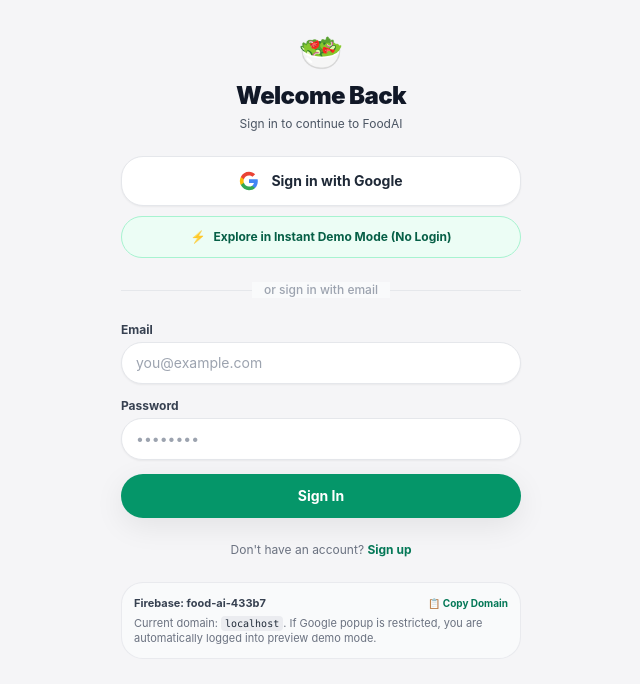
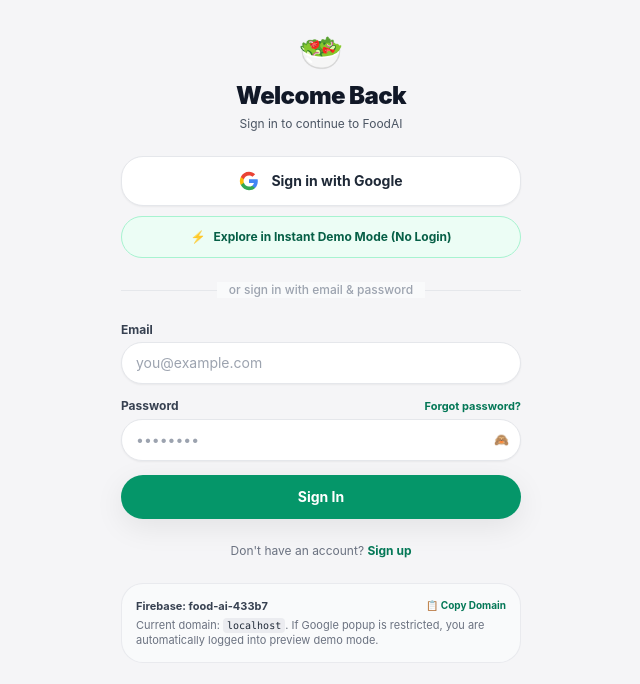
Before and after one commit to Naresh63-hub/foodai, a React (Vite) app: page /login in a window 1280 px wide. Shown: the top 684 px of the page, without its empty margins (319-959 px from the left). Built offline with nearby package versions, Linux system fonts and the light colour scheme; no server answers; the HTML template or start-up script is replaced by a standard one.

Commit message:
feat: enhance login with Google fallback, email, password visibility, and reset

```diff
--- a/src/contexts/AuthContext.tsx
+++ b/src/contexts/AuthContext.tsx
@@ -6,6 +6,7 @@
   signOut as firebaseSignOut,
   onAuthStateChanged,
   signInWithPopup,
+  sendPasswordResetEmail,
 } from 'firebase/auth'
 import { auth, googleProvider } from '../config/firebase'
 import { AUTH_BYPASS } from '../config/authMode'
@@ -20,6 +21,7 @@
   signUp: (email: string, password: string) => Promise<void>
   signInWithGoogle: () => Promise<void>
   signInDemo: () => void
+  sendPasswordReset: (email: string) => Promise<void>
   signOut: () => Promise<void>
 }
 
@@ -56,6 +58,32 @@
     code === 'auth/operation-not-allowed' ||
     msg.includes('operation-not-allowed')
   )
+}
+
+function getFriendlyAuthErrorMessage(error: any): string {
+  if (!error) return 'Authentication failed'
+  const code = typeof error.code === 'string' ? error.code : ''
+  switch (code) {
+    case 'auth/invalid-credential':
+    case 'auth/wrong-password':
+      return 'Incorrect email or password. Please verify and try again.'
+    case 'auth/user-not-found':
+      return 'No account found with this email. Please check spelling or register.'
+    case 'auth/email-already-in-use':
+      return 'An account already exists with this email address. Please sign in.'
+    case 'auth/weak-password':
+      return 'Password should be at least 6 characters.'
+    case 'auth/invalid-email':
+      return 'Please enter a valid email address.'
+    case 'auth/popup-blocked':
+      return 'Google sign-in popup was blocked by browser. Please allow popups.'
+    case 'auth/popup-closed-by-user':
+      return 'Google sign-in window was closed.'
+    case 'auth/too-many-requests':
+      return 'Too many attempts. Please wait a few moments and try again.'
+    default:
+      return error.message || 'Authentication error. Please try again.'
+  }
 }
 
 export function AuthProvider({ children }: { children: React.ReactNode }) {
@@ -101,7 +129,8 @@
         toast.success(`Signed in as preview user (${email})`)
         return
       }
-      toast.error(error.message || 'Failed to sign in')
+      const friendlyMsg = getFriendlyAuthErrorMessage(error)
+      toast.error(friendlyMsg)
       throw error
     }
   }
@@ -123,7 +152,8 @@
         toast.success(`Signed in as preview user (${email})`)
         return
       }
-      toast.error(error.message || 'Failed to create account')
+      const friendlyMsg = getFriendlyAuthErrorMessage(error)
+      toast.error(friendlyMsg)
       throw error
     }
   }
@@ -164,7 +194,23 @@
       }
 
       console.warn('Google sign in notice:', error?.message || error)
-      toast.error(error.message || 'Failed to sign in with Google')
+      const friendlyMsg = getFriendlyAuthErrorMessage(error)
+      toast.error(friendlyMsg)
+      throw error
+    }
+  }
+
+  const sendPasswordReset = async (email: string) => {
+    if (AUTH_BYPASS) {
+      toast.success('Password reset link sent (demo mode)')
+      return
+    }
+    try {
+      await sendPasswordResetEmail(auth, email)
+      toast.success('Password reset email sent! Check your inbox.')
+    } catch (error: any) {
+      const friendlyMsg = getFriendlyAuthErrorMessage(error)
+      toast.error(friendlyMsg)
       throw error
     }
   }
@@ -199,6 +245,7 @@
         signUp,
         signInWithGoogle,
         signInDemo,
+        sendPasswordReset,
         signOut,
       }}
     >
--- a/src/pages/Login.tsx
+++ b/src/pages/Login.tsx
@@ -6,10 +6,12 @@
 
 export default function Login() {
   const navigate = useNavigate()
-  const { signIn, signInWithGoogle, signInDemo } = useAuth()
+  const { signIn, signInWithGoogle, signInDemo, sendPasswordReset } = useAuth()
   const [email, setEmail] = useState('')
   const [password, setPassword] = useState('')
+  const [showPassword, setShowPassword] = useState(false)
   const [loading, setLoading] = useState(false)
+  const [resettingPassword, setResettingPassword] = useState(false)
 
   const handleSubmit = async (e: React.FormEvent) => {
     e.preventDefault()
@@ -17,8 +19,8 @@
     try {
       await signIn(email, password)
       navigate('/')
-    } catch (error) {
-      // Error handled in AuthContext
+    } catch {
+      // Error handled in AuthContext with user-friendly toast
     } finally {
       setLoading(false)
     }
@@ -29,7 +31,7 @@
     try {
       await signInWithGoogle()
       navigate('/')
-    } catch (error) {
+    } catch {
       // Error handled in AuthContext
     } finally {
       setLoading(false)
@@ -41,6 +43,21 @@
     navigate('/')
   }
 
+  const handleForgotPassword = async () => {
+    if (!email) {
+      toast.info('Please enter your email address above to receive a reset link.')
+      return
+    }
+    setResettingPassword(true)
+    try {
+      await sendPasswordReset(email)
+    } catch {
+      // Error handled in AuthContext
+    } finally {
+      setResettingPassword(false)
+    }
+  }
+
   return (
     <SafeAreaView>
       <div className="px-4 sm:px-6 py-8 pb-36 max-w-md mx-auto w-full box-border">
@@ -50,7 +67,7 @@
           <p className="mt-1 text-xs text-gray-600">Sign in to continue to FoodAI</p>
         </div>
 
-        {/* Primary Google Sign-In Button */}
+        {/* 1. Google Sign-In */}
         <button
           type="button"
           onClick={handleGoogleSignIn}
@@ -78,7 +95,7 @@
           <span>Sign in with Google</span>
         </button>
 
-        {/* Instant Demo Access Button */}
+        {/* 2. Instant Demo Access */}
         <button
           type="button"
           onClick={handleDemoAccess}
@@ -93,10 +110,11 @@
             <div className="w-full border-t border-gray-200" />
           </div>
           <div className="relative flex justify-center text-xs font-medium">
-            <span className="bg-gray-50 px-3 text-gray-400">or sign in with email</span>
+            <span className="bg-gray-50 px-3 text-gray-400">or sign in with email & password</span>
           </div>
         </div>
 
+        {/* 3. Email & Password Form */}
         <form onSubmit={handleSubmit} className="space-y-3.5">
           <div>
             <label htmlFor="email" className="block text-xs font-bold text-gray-700 mb-1">
@@ -108,24 +126,46 @@
               value={email}
               onChange={(e) => setEmail(e.target.value)}
               required
+              autoComplete="email"
               className="w-full rounded-2xl border border-gray-200 bg-white px-3.5 py-2.5 text-sm shadow-sm focus:border-emerald-500 focus:outline-none focus:ring-2 focus:ring-emerald-500/20"
               placeholder="you@example.com"
             />
           </div>
 
           <div>
-            <label htmlFor="password" className="block text-xs font-bold text-gray-700 mb-1">
+            <div className="flex items-center justify-between mb-1">
+              <label htmlFor="password" className="block text-xs font-bold text-gray-700">
                 Password
               </label>
+              <button
+                type="button"
+                onClick={handleForgotPassword}
+                disabled={resettingPassword}
+                className="text-[11px] text-emerald-700 hover:underline font-bold"
+              >
+                {resettingPassword ? 'Sending...' : 'Forgot password?'}
+              </button>
+            </div>
+            <div className="relative">
               <input
                 id="password"
-              type="password"
+                type={showPassword ? 'text' : 'password'}
                 value={password}
                 onChange={(e) => setPassword(e.target.value)}
                 required
-              className="w-full rounded-2xl border border-gray-200 bg-white px-3.5 py-2.5 text-sm shadow-sm focus:border-emerald-500 focus:outline-none focus:ring-2 focus:ring-emerald-500/20"
+                autoComplete="current-password"
+                className="w-full rounded-2xl border border-gray-200 bg-white px-3.5 py-2.5 pr-10 text-sm shadow-sm focus:border-emerald-500 focus:outline-none focus:ring-2 focus:ring-emerald-500/20"
                 placeholder="••••••••"
               />
+              <button
+                type="button"
+                onClick={() => setShowPassword(!showPassword)}
+                className="absolute right-3 top-1/2 -translate-y-1/2 text-gray-400 hover:text-gray-600 text-xs"
+                title={showPassword ? 'Hide password' : 'Show password'}
+              >
+                {showPassword ? '👁️' : '🙈'}
+              </button>
+            </div>
           </div>
 
           <button
@@ -147,8 +187,8 @@
           </button>
         </p>
 
-        {/* Firebase Domain Whitelist Info Helper */}
-        <div className="mt-6 p-3 rounded-2xl bg-gray-50 border border-gray-200/80 text-[11px] text-gray-600">
+        {/* Domain Whitelist Tool */}
+        <div className="mt-6 p-3.5 rounded-2xl bg-gray-50 border border-gray-200/80 text-[11px] text-gray-600">
           <div className="flex items-center justify-between font-bold text-gray-700 mb-1">
             <span>Firebase: food-ai-433b7</span>
             <button
--- a/src/pages/Register.tsx
+++ b/src/pages/Register.tsx
@@ -10,6 +10,7 @@
   const [email, setEmail] = useState('')
   const [password, setPassword] = useState('')
   const [confirmPassword, setConfirmPassword] = useState('')
+  const [showPassword, setShowPassword] = useState(false)
   const [loading, setLoading] = useState(false)
 
   const handleSubmit = async (e: React.FormEvent) => {
@@ -126,16 +127,26 @@
           </div>
 
           <div>
-            <label htmlFor="password" className="block text-xs font-bold text-gray-700 mb-1">
-              Password
-            </label>
+            <div className="flex items-center justify-between mb-1">
+              <label htmlFor="password" className="block text-xs font-bold text-gray-700">
+                Password
+              </label>
+              <button
+                type="button"
+                onClick={() => setShowPassword(!showPassword)}
+                className="text-[11px] text-gray-500 hover:text-gray-700"
+              >
+                {showPassword ? 'Hide 🙈' : 'Show 👁️'}
+              </button>
+            </div>
             <input
               id="password"
-              type="password"
+              type={showPassword ? 'text' : 'password'}
               value={password}
               onChange={(e) => setPassword(e.target.value)}
               required
               minLength={6}
+              autoComplete="new-password"
               className="w-full rounded-2xl border border-gray-200 bg-white px-3.5 py-2.5 text-sm shadow-sm focus:border-emerald-500 focus:outline-none focus:ring-2 focus:ring-emerald-500/20"
               placeholder="At least 6 characters"
             />
@@ -147,11 +158,12 @@
             </label>
             <input
               id="confirmPassword"
-              type="password"
+              type={showPassword ? 'text' : 'password'}
               value={confirmPassword}
               onChange={(e) => setConfirmPassword(e.target.value)}
               required
               minLength={6}
+              autoComplete="new-password"
               className="w-full rounded-2xl border border-gray-200 bg-white px-3.5 py-2.5 text-sm shadow-sm focus:border-emerald-500 focus:outline-none focus:ring-2 focus:ring-emerald-500/20"
               placeholder="Confirm your password"
             />
```
Lines whose indentation alone changed are shown as unchanged.
